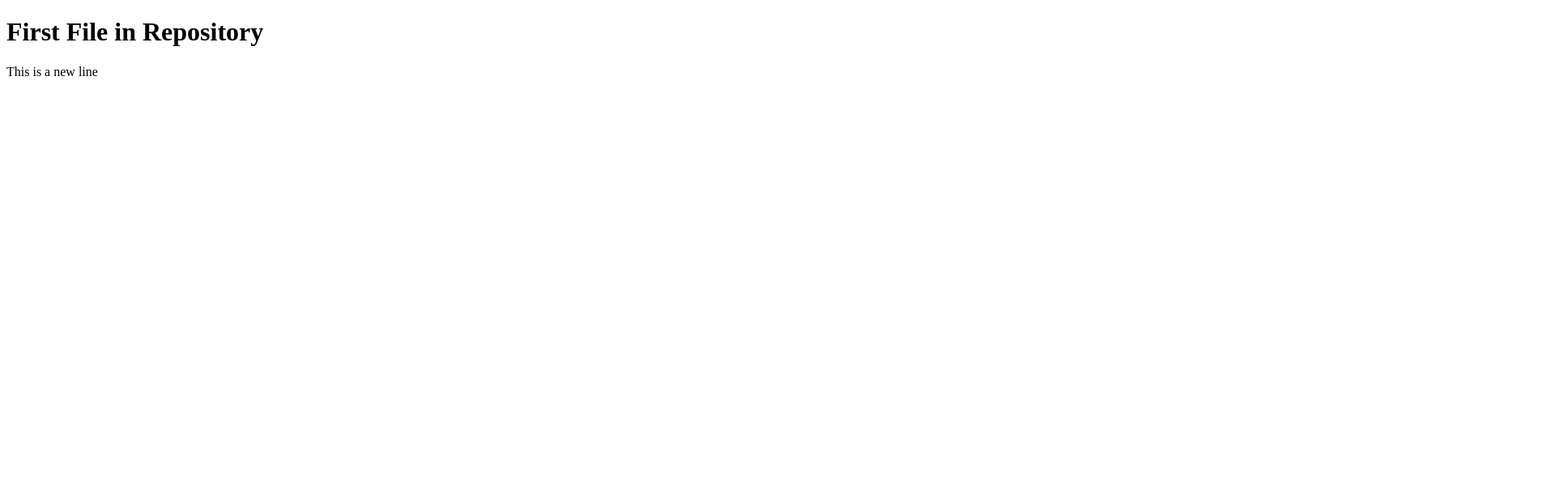
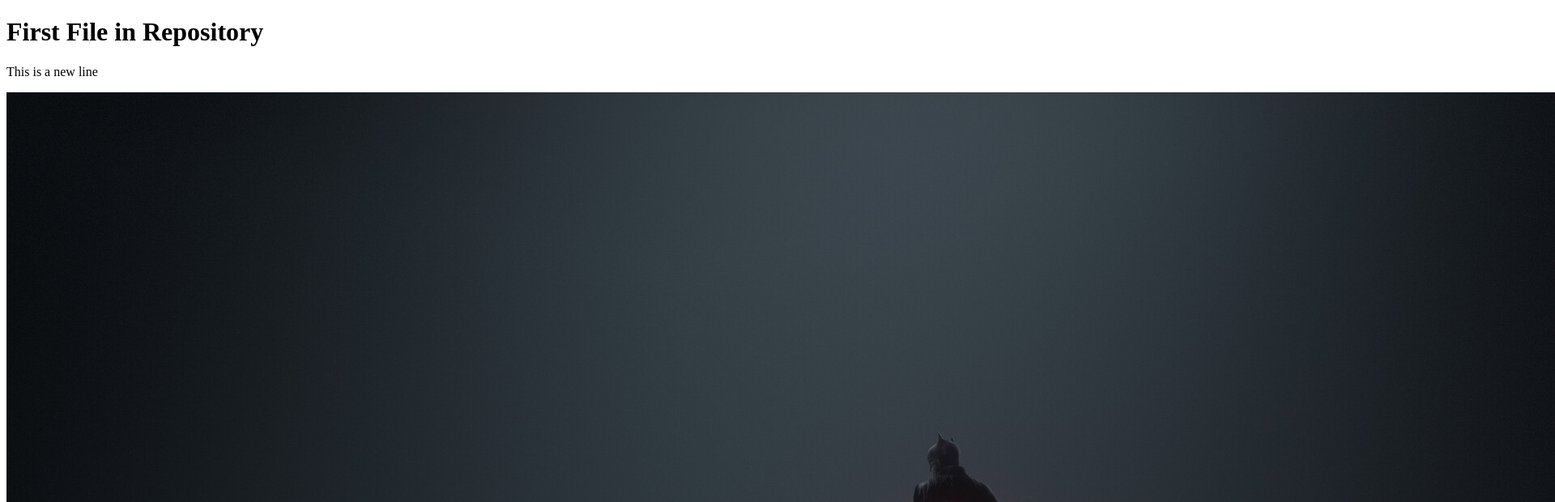
Before and after one commit to Aman-11381/hello-world, a plain HTML site: page index.html in a window 1280 px wide. Shown: the top 620 px of the page at 81% size, 1920 px wide, since content can reach past the window. Drawn offline with Linux system fonts and the light colour scheme.

Commit message:
update index.html with image

```diff
--- a/index.html
+++ b/index.html
@@ -9,5 +9,6 @@
 <body>
     <h1>First File in Repository</h1>
     <p>This is a new line</p>
+    <img src="BATMAN.jpg" alt="">
 </body>
 </html>
```
